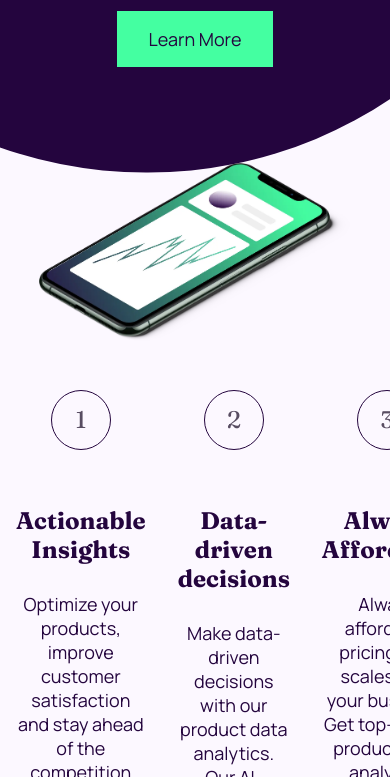
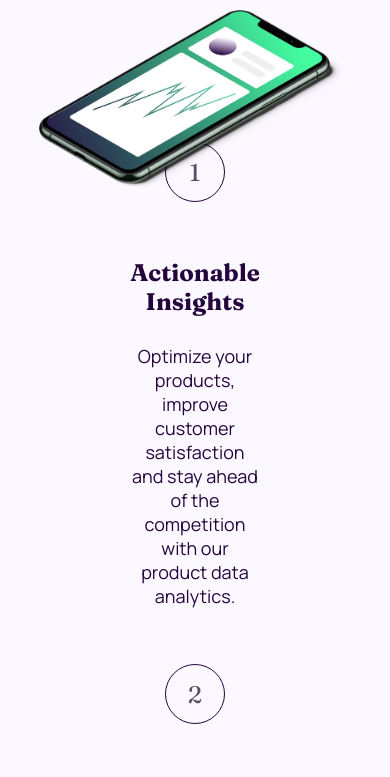
Before and after one commit to Stephanie-Dennehy/Workit-Landing-Page, a plain HTML site: page index.html in a window 390 px wide. Shown: the part 512-1289 px from the top of the page. Drawn offline with Linux system fonts and the light colour scheme.

Commit message:
modified:   styles.css

```diff
--- a/styles.css
+++ b/styles.css
@@ -18,8 +18,8 @@ nav {
    justify-content: space-between;
    align-items: center;
    margin: 0 auto;
-   padding: 2rem 2.5rem;
-   max-width: 1200px;
+   padding: 2rem 6rem;
+   background-color: #24053E;
 }
 
 h1 {
@@ -121,11 +121,16 @@ span {
     width: 80%;
     max-width: 40rem;
     margin-top: 2rem;
+    z-index: 5;
+}
+
+.features {
+    position: relative;
 }
 
 .features__container {
+    margin: 4rem auto;
     display: flex;
-    margin: 0 auto;
     max-width: 1100px;
     width: 100%;
     padding: 160px 0;
@@ -167,12 +172,12 @@ span {
     position: absolute;
     content: '';
     width: 75%;
-    height: 45%;
+    height: 50%;
     background-color: #FCF8FF;
     border-radius: 50%;
     left: 0;
-    top: 30;
-    transform: translateX(50%);
+    top: 0;
+    transform: translateY(50%);
     transform: scale(3);
     z-index: -2;
 }
@@ -239,11 +244,29 @@ footer {
    padding: 0 16px;
 }
 
-@media (max-width 768px) {
+@media screen and (max-width: 768px) {
     h1 {
         font-size: 3.75rem;
     }
+    .hero {
+        height: 50vh;
+    }
+    .hero::before {
+        height: 40%;
+    }
     .features__container {
         flex-direction: column;
+        align-items: center;
+        padding: 0;
+    }
+    .features::before {
+        height: 55%;
+        transform: translateY(30%);
+        transform: scale(3);
+        z-index: -2;
+    }
+    .founder__container {
+     width: 100%;
+     max-width: 700px;
     }
 }
```
